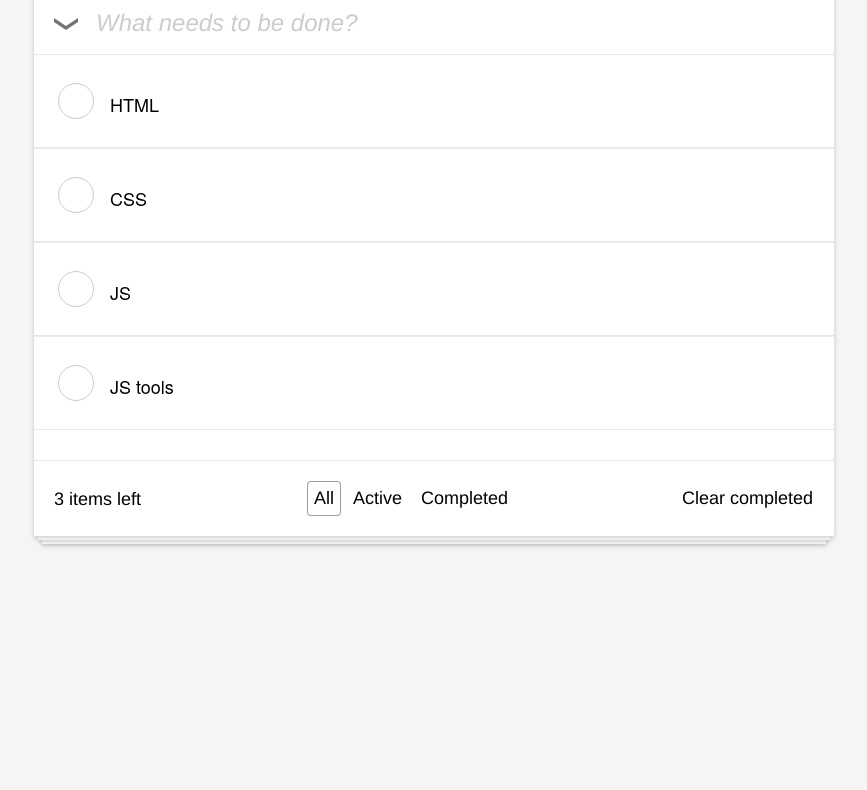
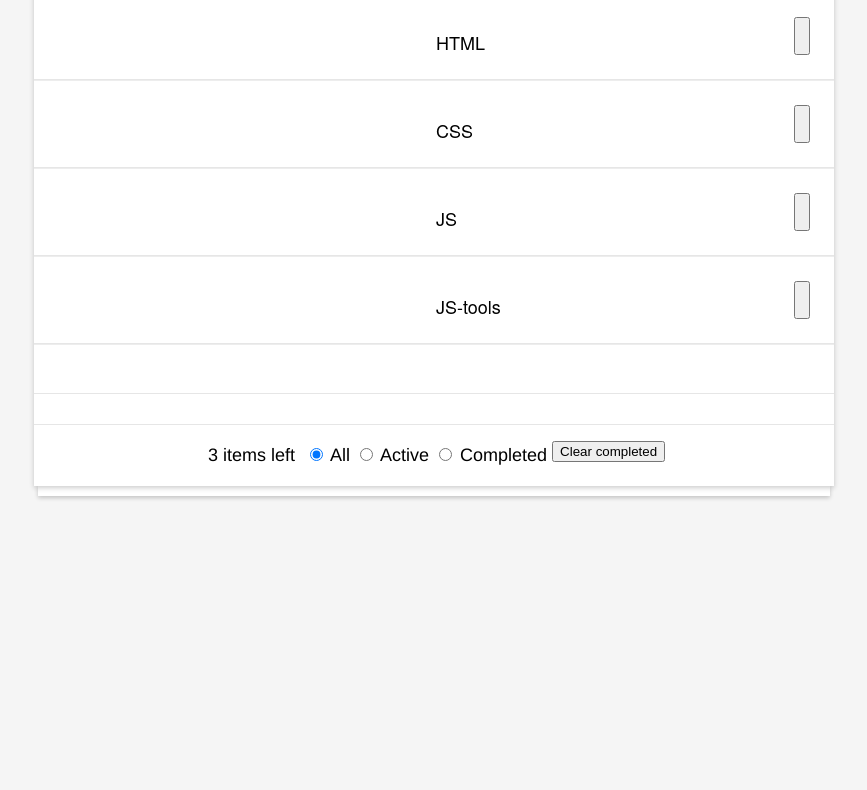
Before and after one commit to ok-technopolis-autumn-2019/Makary_Boriskin, a plain HTML site: page index.html in a window 1280 px wide. Shown: the part 167-957 px from the top of the page, without its empty margins (206-1073 px from the left). Before the commit the page ends 800 px from the top, so only its background shows below. Drawn offline with Linux system fonts and the light colour scheme.

Commit message:
Реорганизует архитектуру index, начинает редактуру стилей

```diff
--- a/index.html
+++ b/index.html
@@ -8,90 +8,65 @@
 	<body>
 		<div class="todo">
     			<h1 class="todo-title">todos</h1>
-    			<div class="todo-board __frame">
-        			<form class="todo-creator">
-            				<button class="todo-creator__select-all" aria-label="Select all items"></button>
-            				<div class="todo-creator__text-input-w">
-                				<input class="todo-creator__text-input" type="text"  placeholder="What needs to be done?" aria-label="Input todos text"/>
+    			<main class="todo-board">
+				<section class="todo-board__begin-section todo-creator">
+					<div class="todo-creator">
+						<button class="todo-creator__select-all" aria-label="Select all tasks"></button>
+						<input class="todo-creator__text-input" type="text" placeholder="What needs to be done?" aria-label="Input todos text"/>
 					</div>
-        			</form>
-        			<div class="todo-tasks">
+				</section>
+				<section class="todo-board__global-section todo-tasks">
 					<div class="todo-tasks__item">
-                				<div class="custom-checkbox todo-tasks__item_ready-marker">
-                    					<input type="checkbox" class="custom-checkbox__target" aria-label="Mark item as checked" />
-                    					<div class="custom-checkbox__visual">
-                        					<div class="custom-checkbox__visual_icon"></div>
-                    					</div>
-                				</div>
-						<div class="todo-tasks__item_text-w">
-                                                        <div class="todo-tasks__item_text">HTML</div>
-                                                </div>
-                				<div class="todo-tasks__item_remove_action">
-                    					<div class="todo-tasks__item_remove_action_fix">
-                        					<button class="todo-tasks__item_remove" aria-label="Remove item"></button>
-                    					</div>
-                				</div>
+						<input type="checkbox" class="custom-checkbox__target" aria-label="Mark item as checked" id="HTML">
+						<label class="todo-tasks__item_text-w" for="HTML"></label>
+						<span class="todo-tasks__item_text">HTML</span>
+						<button class="todo-tasks__remove-item" aria-label="Remove item"></button>
 					</div>
 					<div class="todo-tasks__item">
-                				<div class="custom-checkbox todo-tasks__item_ready-marker">
-                    					<input type="checkbox" class="custom-checkbox__target" aria-label="Mark item as checked" />
-                    					<div class="custom-checkbox__visual">
-                        					<div class="custom-checkbox__visual_icon"></div>
-                    					</div>
-                				</div>
-                				<div class="todo-tasks__item_text-w">
-                    					<div class="todo-tasks__item_text">CSS</div>
-                				</div>
-                				<div class="todo-tasks__item_remove_action">
-                   					<div class="todo-tasks__item_remove_action_fix">
-                        					<button class="todo-tasks__item_remove" aria-label="Remove item"></button>
-                    					</div>
-                				</div>
+						<input type="checkbox" class="custom-checkbox__target" aria-label="Mark item as checked" id="CSS">
+						<label class="todo-tasks__item_text-w" for="CSS"></label>
+						<span class="todo-tasks__item_text">CSS</span>
+						<button class="todo-tasks__remove-item" aria-label="Remove item"></button>
 					</div>
 					<div class="todo-tasks__item">
-                				<div class="custom-checkbox todo-tasks__item_ready-marker">
-                    					<input type="checkbox" class="custom-checkbox__target" aria-label="Mark item as checked" />
-                    					<div class="custom-checkbox__visual">
-                        					<div class="custom-checkbox__visual_icon"></div>
-                    					</div>
-                				</div>
-                				<div class="todo-tasks__item_text-w">
-                    					<div class="todo-tasks__item_text">JS</div>
-                				</div>
-                				<div class="todo-tasks__item_remove_action">
-                    					<div class="todo-tasks__item_remove_action_fix">
-                        					<button class="todo-tasks__item_remove" aria-label="Remove item"></button>
-                    					</div>
-                				</div>
+						<input type="checkbox" class="custom-checkbox__target" aria-label="Mark item as checked" id="JS">
+						<label class="todo-tasks__item_text-w" for="JS"></label>
+						<span class="todo-tasks__item_text">JS</span>
+						<button class="todo-tasks__remove-item" aria-label="Remove item"></button>
 					</div>
 					<div class="todo-tasks__item">
-                				<div class="custom-checkbox todo-tasks__item_ready-marker">
-                    					<input type="checkbox" class="custom-checkbox__target" aria-label="Mark item as checked" />
-                    					<div class="custom-checkbox__visual">
-                        					<div class="custom-checkbox__visual_icon"></div>
+						<input type="checkbox" class="custom-checkbox__target" aria-label="Mark item as checked" id="JS-tools">
+						<label class="todo-tasks__item_text-w" for="JS-tools"></label>
+						<span class="todo-tasks__item_text">JS-tools</span>
+						<button class="todo-tasks__remove-item" aria-label="Remove item"></button>
 					</div>
+					<div class="todo-tasks__item"></div>
+                		</section>
+				<section class="todo-board__end-section todo-toolbar">
+					<div class="todo-toolbar__filters">
+						<span class="filters__unready-counter" aria-label="3 items left">3 items left</span>
 					</div>
-                				<div class="todo-tasks__item_text-w">
-                    					<div class="todo-tasks__item_text">JS tools</div>
+					<div class="todo-toolbar__filters" role="group" aria-label="Filters">
+						<input class="todo-toolbar-element__input" type="radio" name="option" checked="checked" value="All" aria-label="All, is selected" id="All-radio"/>
+						<label class="todo-toolbar-element" for="All-radio">
+							<span class="todo-toolbar-element__text">All</span>
+						</label>
+						<input class="todo-toolbar-element__input" type="radio" name="option" value="Active" aria-label="Active" id="Active-radio"/>
+						<label class="todo-toolbar-element" for="Active-radio">
+							<span class="todo-toolbar-element__text">Active</span>
+						</label>
+						<input class="todo-toolbar-element__input" type="radio" name="option" value="Completed" aria-label="Completed" id="Completed-radio"/>
+						<label class="todo-toolbar-element" for="Completed-radio">
+							<span class="todo-toolbar-element__text">Completed</span>
+						</label>
 					</div>
-                				<div class="todo-tasks__item_remove_action">
-                    					<div class="todo-tasks__item_remove_action_fix">
-                        					<button class="todo-tasks__item_remove" aria-label="Remove item"></button>
+					<div class="todo-toolbar__item">
+						<button class="todo-toolbar__item__clear-completed" aria-label="Clear completed">
+							Clear completed
+						</button>
 					</div>
-                				</div>
-            				</div>
-        			</div>
-        			<div class="todo-toolbar">
-            				<div class="todo-toolbar__unready-counter">3 items left</div>
-            					<div class="todo-toolbar__filters">
-                					<button class="todo-toolbar__filters-item __selected" aria-label="All, is selected">All</button>
-                					<button class="todo-toolbar__filters-item" aria-label="Active">Active</button>
-                					<button class="todo-toolbar__filters-item" aria-label="Completed">Completed</button>
-            					</div>
-            					<button class="todo-toolbar__clear-completed">Clear completed</button>
-        				</div>
-    				</div>
-			</div>
+				</section>
+			</main>
 		</div>
 	</body>
 </html>
--- a/styles/todo-board.css
+++ b/styles/todo-board.css
@@ -1,36 +1,4 @@
 .todo-board {
 	background: #ffffff;
 	box-shadow: 0 2px 5px rgba(0,0,0,.2);
-	position: relative;
 }
-	.todo-board:before,
-	.todo-board:after {
-		z-index: -1;
-		background: #ffffff;
-		position: absolute;
-		top: 100%;
-		box-shadow: 0 2px 4px rgba(0,0,0,.2);
-	}
-		.todo-board.__frame:before,
-		.todo-board.__frame:after {
-			content: '';
-		}
-		.todo-board:before {
-			left: 8px;
-			right: 8px;
-			height: 8px;
-		}
-		.todo-board:after {
-			left: 4px;
-			right: 4px;
-			height: 4px;
-		}
-	.todo-board .todo-tasks,
-	.todo-board .todo-toolbar {
-		display: none;
-	}
-
-	.todo-board.__frame .todo-tasks,
-	.todo-board.__frame .todo-toolbar {
-		display: block;
-	}
--- a/styles/todo-creator.css
+++ b/styles/todo-creator.css
@@ -1,69 +1,32 @@
 .todo-creator {
-	padding: 16px 20px;
 }
 	.todo-creator:after {
-		content: '';
-		display: table;
-		clear: both;
 	}
 	.todo-creator__select-all {
-		float: left;
-		margin-right: 16px;
-		margin-top: 10px;
-		width: 24px;
-		height: 12px;
+		width: 50px;
+		height: 55px;
 		padding: 0px;
 		border: none;
 		outline: none;
-		background: url("../icons/select-all.png") no-repeat 0 0;
+		background-image: url("../icons/select-all.svg");
+		background-color: transparent;
+		background-repeat: no-repeat;
+		background-position: center;
+		text-align: center;
 	}
 	.todo-creator__select-all:focus {
-		border: solid #4d90fe 1px;
 	}
-
-	@media(-webkit-min-device-pixel-ratio:1.5),
-		(min-resolution: 120dpi),
-		(min-resolution: 1.5dppx) {
-		.todo-creator__select-all {
-			background: url("../icons/select-all@2x.png") no-repeat 0 0;
-			background-size: 20px 12px;
-		}
+	.todo-creator__text-input {
+		position: absolute;
+		font-family: 'HelveticaNeueCyr', 'HelveticaNeue', 'Times', sans-serif;
+		font-size: 24px;
+		font-style: italic;
+		font-weight: 300;
+		height: 50px;
+		width: 80%;
+		padding-right: 7px;
+		padding-left: 7px;
+		line-height: 15px;
+		color: #cccccc;
+		border: 0;
 	}
-
-	.todo-creator__text-input-w {
-		overflow: hidden;
-	}
-		.todo-creator__text-input {
-			border: none;
-			background: none;
-			outline: none;
-			width: 100%;
-			box-sizing: border-box;
-			color: #000000;
-			font-weight: 300;
-			font-size: 24px;
-			font-family: 'HelveticaNeueCyr', 'Helvetica Neue' , 'Times', sans-serif;
-		}
-		.todo-creator__text-input:focus {
-			border: solid #4d90fe 1px;
-		}
-		.todo-creator__text-input::-webkit-input-placeholder {
-			font-style: italic;
-			color: #cccccc;
-		}
-		.todo-creator__text-input::-moz-placeholder {
-			font-style: italic;
-			color: #cccccc;
-		}
-		.todo-creator__text-input:-moz-placeholder {
-			font-style: italic;
-			color: #cccccc;
-		}
-		.todo-creator__text-input:-ms-input-placeholder {
-			font-style: italic;
-			color: #cccccc;
-		}
-		.todo-creator__text-input:-o-input-placeholder {
-			font-style: italic;
-			color: #cccccc;
-		}
--- a/styles/todo-title.css
+++ b/styles/todo-title.css
@@ -4,6 +4,8 @@
 	font-weight: 100;
 	text-transform: lowercase;
 	text-align: center;
-	color: rgba(175, 47, 47, 0.15);
-	margin: 8px 0;
+	color: rgba(175,47,47,.15);
+	margin-bottom: 0;
+	word-break: break-word;
+	line-height: 100px;
 }
--- a/styles/todo.css
+++ b/styles/todo.css
@@ -3,7 +3,31 @@ body {
 }
 
 .todo {
+	position: relative;
+	width: 80%;
+	min-width: 500px;
 	max-width: 800px;
-	margin: auto;
-	padding: 0 16px 16px;
+	margin: 0 auto;
 }
+	.todo:before {
+		content: ' ';
+		position: absolute;
+		top: 100%;
+		height: 10px;
+		left: 4px;
+		right: 4px;
+		background-color: #ffffff;
+		box-shadow: 0 2px 4px rgba(0,0,0,.2);
+		z-index: -1;
+	}
+	.main-wrapper:after {
+		content: ' ';
+		position: absolute;
+		top: 100%;
+		height: 20px;
+		left: 8px;
+		right: 8px;
+		background-color: #ffffff;
+		box-shadow: 0 2px 4px rgba(0,0,0,.2);
+		z-index: -2;
+	}
```
Also changed, not shown: icons/checkbox.svg (added), icons/close.svg (added), icons/completed.svg (added), icons/select-all.svg (added). Lines whose indentation alone changed are shown as unchanged.
